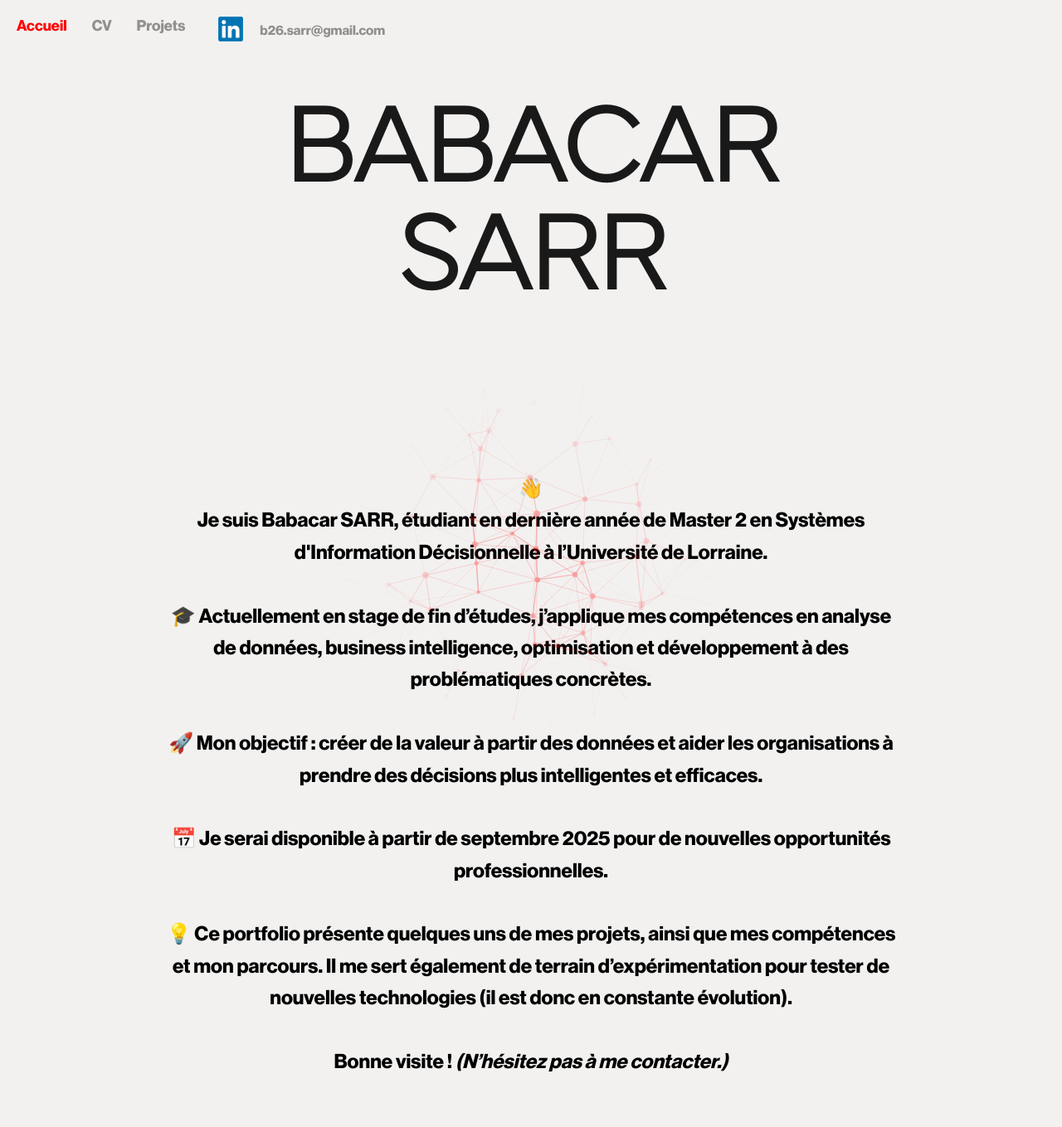
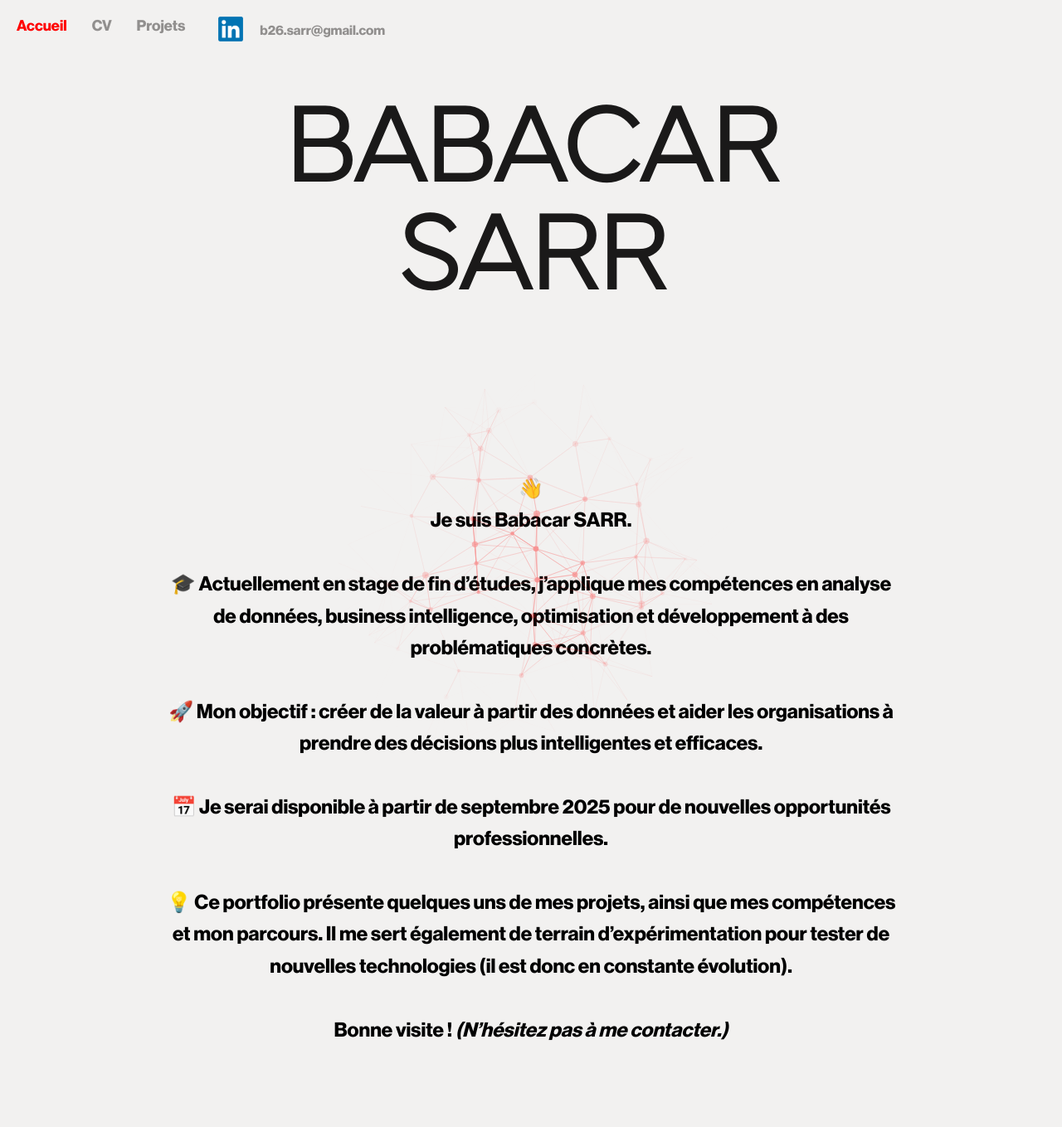
Before and after one commit to babacar-bs/Portfolio, a Flask app: page / in a window 1280 px wide. Shown: the whole page at 83% size. Run offline with Flask 3, Linux system fonts and the light colour scheme.

Commit message:
Update index.html

```diff
--- a/templates/index.html
+++ b/templates/index.html
@@ -72,7 +72,7 @@
     <!-- <p class="presentation">👋 Je suis Babacar SARR, étudiant en dernière année de Master Informatique Décisionnelle à l'Université de Lorraine. Passionné par la data, l'IA et la valorisation des données, je conçois des solutions innovantes pour transformer l'information en décision. <br> Ce portfolio présente mes projets, mes compétences et mon parcours.</p> -->
     <p class="presentation">
   👋<br>
-  Je suis <strong>Babacar SARR</strong>, étudiant en dernière année de Master 2 en Systèmes d'Information Décisionnelle à l’Université de Lorraine.
+  Je suis <strong>Babacar SARR</strong>.
   <br><br>
   🎓 Actuellement en stage de fin d’études, j’applique mes compétences en <strong>analyse de données</strong>, <strong>business intelligence</strong>, <strong>optimisation</strong> et <strong>développement</strong> à des problématiques concrètes.
   <br><br>
```
